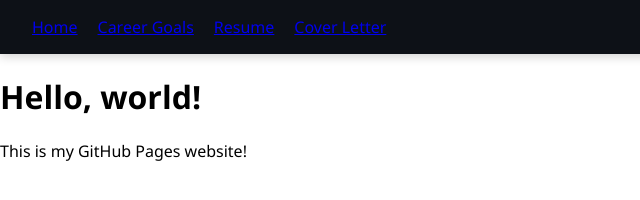
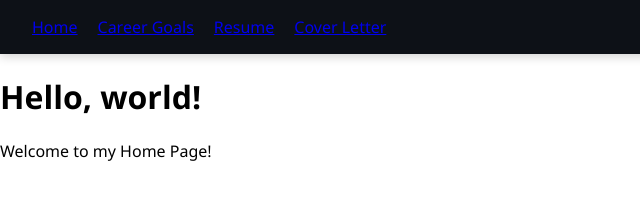
Before and after one commit to wesleyharding3/HTML-Project, a plain HTML site: page index.html in a window 1280 px wide. Shown: the full height of the page, 0-640 px from the left. Drawn offline with Linux system fonts and the light colour scheme.

```diff
--- a/index.html
+++ b/index.html
@@ -16,6 +16,6 @@
     </nav>
   </header>
   <h1>Hello, world!</h1>
-  <p>This is my GitHub Pages website!</p>
+  <p class ="Home">Welcome to my Home Page!</p>
 </body>
 </html>
```
